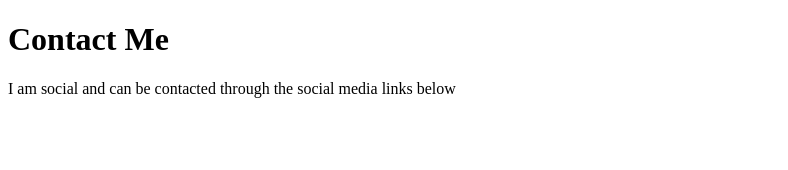
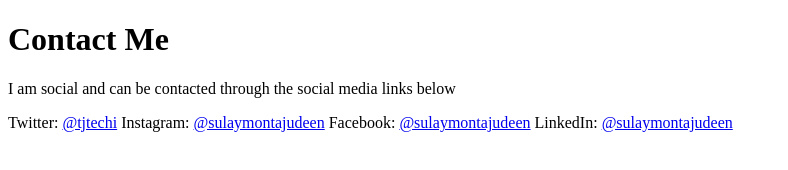
Before and after one commit to Sulaymon333/gatsby-playground, a Gatsby site: page /contact in a window 1280 px wide. Shown: the whole page, without its empty margins (0-788 px from the left). Built offline with nearby package versions, Linux system fonts and the light colour scheme; Gatsby itself is replaced by a stand-in of ours.

Commit message:
link in gatsby

```diff
--- a/src/pages/about.js
+++ b/src/pages/about.js
@@ -1,10 +1,15 @@
 import React from "react"
+import { Link } from "gatsby"
 
 const AboutPage = () => {
   return (
     <div>
       <h1>About Me</h1>
       <p>I am this young cool guy to hang out with and code together</p>
+      <p>
+        Would you like to contact me? let's us catch on{" "}
+        <Link to="/contact">here</Link>
+      </p>
     </div>
   )
 }
--- a/src/pages/contact.js
+++ b/src/pages/contact.js
@@ -7,6 +7,41 @@ const ContactPage = () => {
       <p>
         I am social and can be contacted through the social media links below
       </p>
+      <p>
+        <span>
+          Twitter:{" "}
+          <a href="https://twitter.com/tjtechi" target="_blank">
+            @tjtechi
+          </a>
+        </span>{" "}
+        <span>
+          Instagram:{" "}
+          <a
+            href="https://www.instagram.com/sulaymontajudeen/?hl=en"
+            target="_blank"
+          >
+            @sulaymontajudeen
+          </a>
+        </span>{" "}
+        <span>
+          Facebook:{" "}
+          <a
+            href="https://www.facebook.com/sulaymon.tajudeen?ref=bookmarks"
+            target="_blank"
+          >
+            @sulaymontajudeen
+          </a>
+        </span>{" "}
+        <span>
+          LinkedIn:{" "}
+          <a
+            href="https://www.linkedin.com/in/sulaymon-tajudeen/"
+            target="_blank"
+          >
+            @sulaymontajudeen
+          </a>
+        </span>
+      </p>
     </div>
   )
 }
--- a/src/pages/index.js
+++ b/src/pages/index.js
@@ -1,10 +1,14 @@
 import React from "react"
+import { Link } from "gatsby" // good to link between pages
 
 const IndexPage = () => {
   return (
     <div>
       <h1>Hello People!</h1>
       <h3>I am Sulaymon, a fullstack developer from Amazing Nigeria.</h3>
+      <p>
+        Need a developer? <Link to="/contact">Contact Me</Link>
+      </p>
     </div>
   )
 }
```
